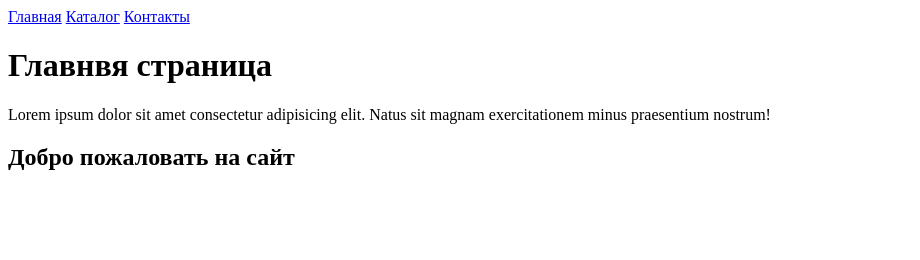
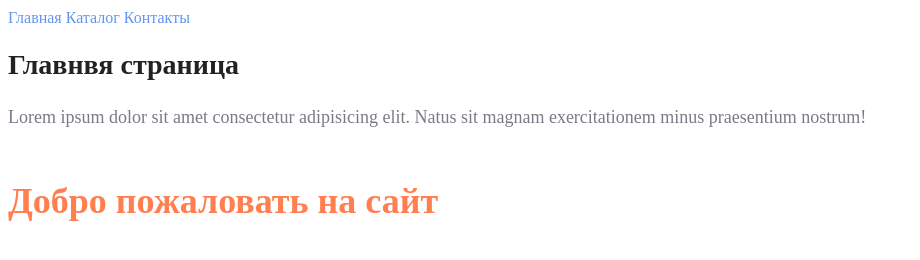
Before and after one commit to AlexCh1975/HTML_DZ1, a plain HTML site: page app/index.html in a window 1280 px wide. Shown: the whole page, without its empty margins (0-920 px from the left). Drawn offline with Linux system fonts and the light colour scheme.

Commit message:
add css, add class to file html

```diff
--- /dev/null
+++ b/app/css/style.css
@@ -0,0 +1,37 @@
+a{
+    text-decoration: none;
+}
+
+.menu>a{
+    color: cornflowerblue;
+    font-size: 16px;
+    line-height: 20px;
+}
+
+.main__title,
+.catalog__title,
+.contact__title{
+    color: #222;
+    font-size: 28px;
+    line-height: 36px;
+    font-weight: bold;
+}
+
+.main__description-text,
+.img__description-title,
+.img__text,
+.text{
+    font-style: normal;
+    font-weight: 300;
+    font-size: 18px;
+    line-height: 30px;
+    color: #7D7987;
+}
+
+.welcom{
+    color: coral;
+    font-style: normal;
+    font-weight: 700;
+    font-size: 36px;
+    line-height: 80px;
+}
--- a/app/index.html
+++ b/app/index.html
@@ -4,16 +4,17 @@
     <meta charset="UTF-8">
     <meta http-equiv="X-UA-Compatible" content="IE=edge">
     <meta name="viewport" content="width=device-width, initial-scale=1.0">
+    <link rel="stylesheet" href="css/style.css">
     <title>Гравная</title>
 </head>
 <body>
-    <nav>
-        <a href="home.html">Главная</a>
-        <a href="catalog/catalog.html">Каталог</a>
-        <a href="contact.html">Контакты</a>
+    <nav class="menu">
+        <a class="menu-link" href="home.html">Главная</a>
+        <a class="menu-link" href="catalog/catalog.html">Каталог</a>
+        <a class="menu-link" href="contact.html">Контакты</a>
     </nav>
-    <h1>Главнвя страница</h1>
-    <p>Lorem ipsum dolor sit amet consectetur adipisicing elit. Natus sit magnam exercitationem minus praesentium nostrum!</p>
-    <h2>Добро пожаловать на сайт</h2>
+    <h1 class="main__title">Главнвя страница</h1>
+    <p class="main__description-text">Lorem ipsum dolor sit amet consectetur adipisicing elit. Natus sit magnam exercitationem minus praesentium nostrum!</p>
+    <h2 class="welcom">Добро пожаловать на сайт</h2>
 </body>
 </html>
```
Also changed, not shown: app/catalog/catalog.html (+14 -13 lines), app/contact.html (+6 -5 lines).
